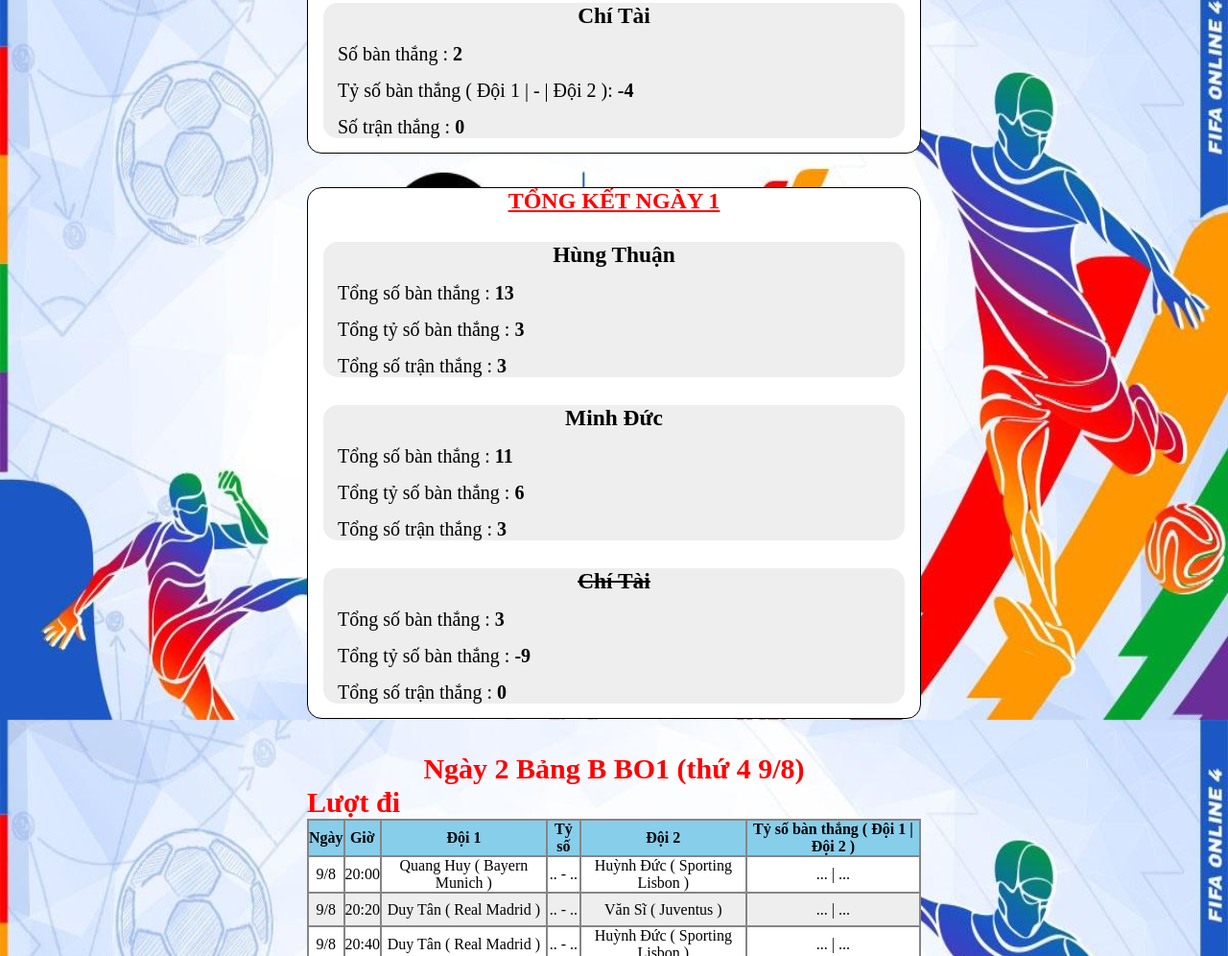
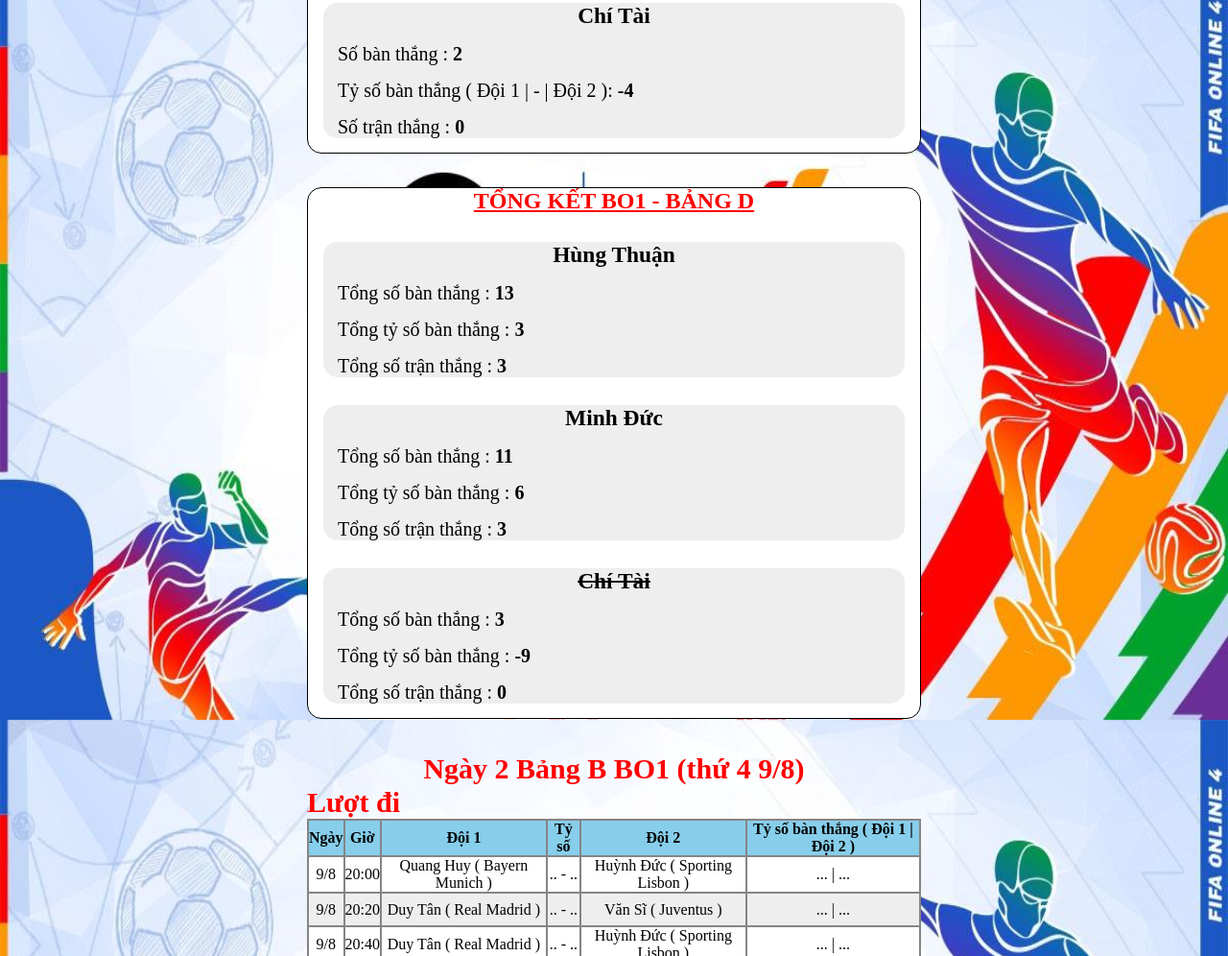
Before and after one commit to NguyenKimHoangTKW/giaidaufo4locninh, a plain HTML site: page index.html in a window 1280 px wide. Shown: the part 1650-2646 px from the top of the page at 96% size. Drawn offline with Linux system fonts and the light colour scheme.

Commit message:
cap nhat 8/8 lan 1

```diff
--- a/index.html
+++ b/index.html
@@ -143,7 +143,7 @@
     </div>
     </div>
     <div id="session">
-    <h2 style="text-align: center;font-weight: bolder; font-family: 'Times New Roman', Times, serif; color: red; text-decoration-line: underline;">TỔNG KẾT NGÀY 1</h2>
+    <h2 style="text-align: center;font-weight: bolder; font-family: 'Times New Roman', Times, serif; color: red; text-decoration-line: underline;">TỔNG KẾT BO1 - BẢNG D</h2>
 
     <div id="session-1">
     <h3>Hùng Thuận</h3>
```
Also changed, not shown: luat.html (+1 -1 lines).
